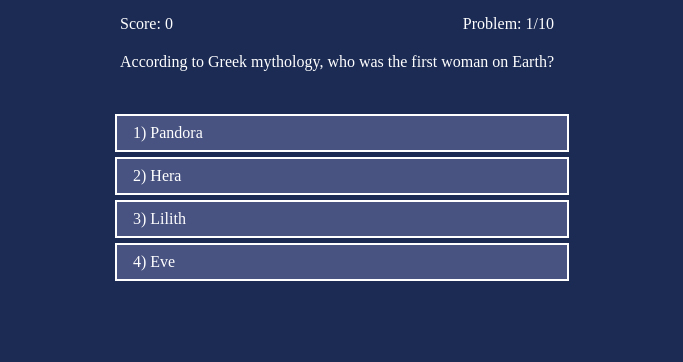
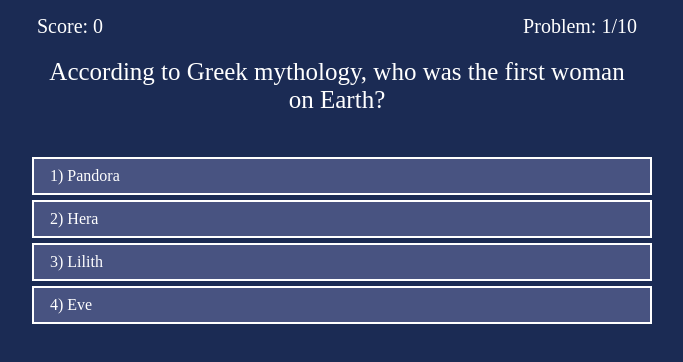
Before and after one commit to jsolis14/tandemCodingChallenge, a React (Create React App) app: page / in a window 1280 px wide. Both pictures are taken after a click on the button "GET STARTED". Shown: the top 362 px of the page, without its empty margins (303-986 px from the left). Built offline with nearby package versions, Linux system fonts and the light colour scheme.

Commit message:
updated readme

```diff
--- a/src/components/EndScreen.js
+++ b/src/components/EndScreen.js
@@ -10,7 +10,6 @@ const useStyles = makeStyles((theme) => ({
         alignItems: 'center',
         margin: 'auto',
         fontFamily: 'Roboto Mono',
-        fontSize: '3rem',
         [theme.breakpoints.up('xl')]: {
             width: '1100px',
         }
@@ -39,8 +38,19 @@ const useStyles = makeStyles((theme) => ({
         border: '2px solid',
         margin: '5px',
         backgroundColor: '#485381'
+    },
+    question: {
+        margin: '5px',
+        padding: '5px',
+        width: '600px',
+        textAlign: 'center'
+    },
+    questionTitle: {
+        fontSize: '25px'
+    },
+    score: {
+        fontSize: '20px'
     }
-
 }));
 
 function highlightCorrect(choice, questionList, idx) {
@@ -53,13 +63,13 @@ export default function EndScreen({ score, resetGame, userAnswers, questionList,
     return (
         <div className={classes.root} data-testid='end screen'>
             <div>
-                <div data-testid='final score'>{`Your score was: ${score}`}</div>
+                <div data-testid='final score' className={classes.score}>{`Your score was: ${score}`}</div>
             </div>
-            <div data-testid='question list'>
+            <div data-testid='question list' >
                 {userAnswers.map((userAns, i) => {
                     return (
-                        <div key={questionList[i].question}>
-                            <div>{questionList[i].question}</div>
+                        <div key={questionList[i].question} className={classes.question}>
+                            <div className={classes.questionTitle}>{questionList[i].question}</div>
                             <div>
                                 {answerList[i].map((choice, idx) => {
                                     return <ListItem className={classes.answerChoice} style={highlightCorrect(choice, questionList, i)} selected={userAns === choice} key={choice}>{`${idx + 1}) ${choice}`}</ListItem>
--- a/src/components/Question.js
+++ b/src/components/Question.js
@@ -1,10 +1,17 @@
 import React from 'react';
+import { makeStyles } from '@material-ui/core/styles';
+
+const useStyles = makeStyles((theme) => ({
+    questionTitle: {
+        fontSize: '25px'
+    }
+}));
 
 export default function Question({ questionList, questionIdx }) {
-
+    const classes = useStyles();
     if (questionList.length > 0) {
         return (
-            <div data-testid='question'>
+            <div data-testid='question' className={classes.questionTitle}>
                 {questionList[questionIdx].question}
             </div>
         )
--- a/src/components/TriviaGame.js
+++ b/src/components/TriviaGame.js
@@ -41,7 +41,9 @@ const useStyles = makeStyles((theme) => ({
         display: 'flex',
         justifyContent: 'space-between',
         margin: '5px',
-        padding: '5px'
+        padding: '5px',
+        fontSize: '20px',
+
     },
     response: {
         margin: '5px',
@@ -49,7 +51,9 @@ const useStyles = makeStyles((theme) => ({
     },
     question: {
         margin: '5px',
-        padding: '5px'
+        padding: '5px',
+        width: '600px',
+        textAlign: 'center'
     },
     gameContainer: {
         display: 'flex',
```
Also changed, not shown: 1 other file (tests, documents, lock files or other folders).
